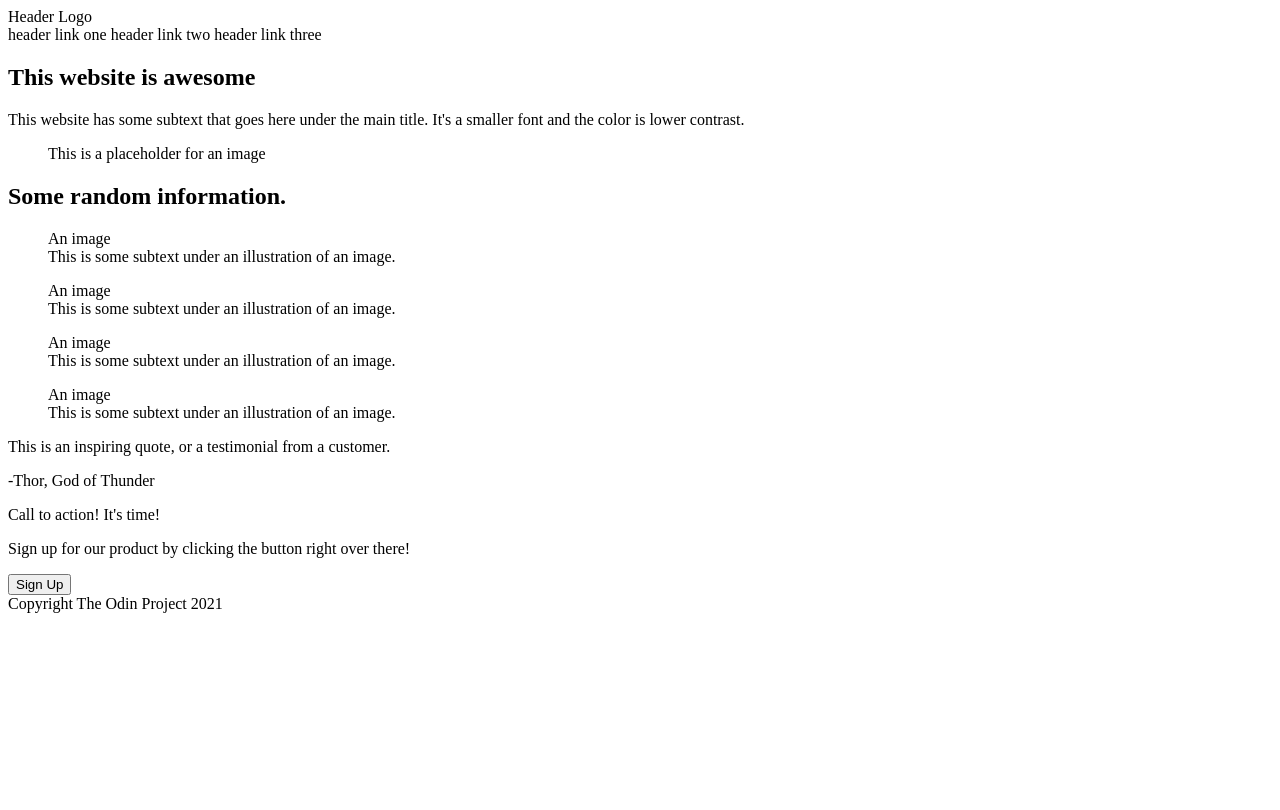
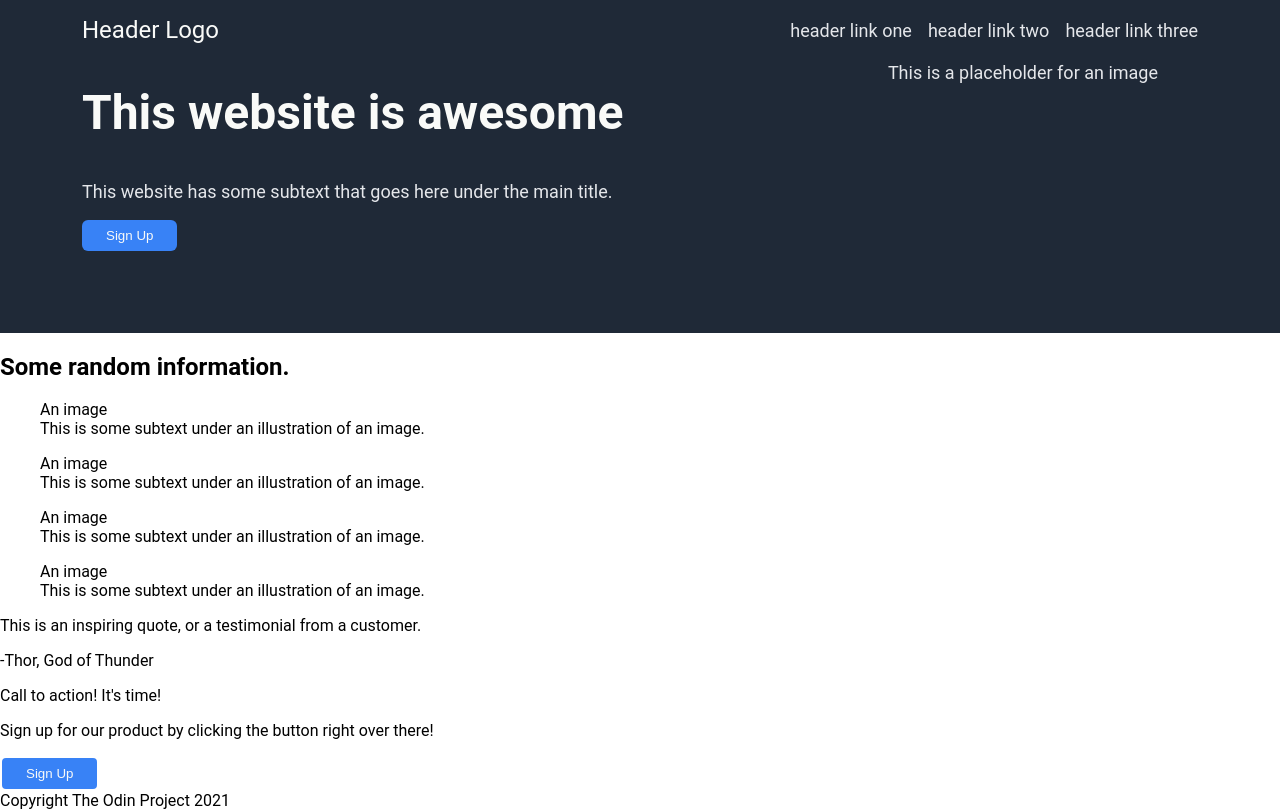
Before and after one commit to Gerry-St/odin-landing-page, a plain HTML site: page index.html in a window 1280 px wide. Drawn offline with Linux system fonts and the light colour scheme.

Commit message:
Add css and style header, hero, buttons

```diff
--- a/index.html
+++ b/index.html
@@ -4,6 +4,7 @@
     <head>
         <meta charset="UTF-8">
         <title>Landing Page</title>
+        <link rel="stylesheet" href="./style.css">
     </head>
 
     <body>
@@ -17,8 +18,11 @@
         </header>
         <main>
             <section class="hero">
-                <h1>This website is awesome</h1>
-                <p>This website has some subtext that goes here under the main title. It's a smaller font and the color is lower contrast.</p>
+                <div class="hero-text">
+                    <h1 class="hero-heading">This website is awesome</h1>
+                    <p>This website has some subtext that goes here under the main title.</p>
+                    <button class="hero-button">Sign Up</button>
+                </div>
                 <figure>
                     <figcaption>
                         This is a placeholder for an image
--- /dev/null
+++ b/style.css
@@ -0,0 +1,59 @@
+/*  Stylesheet for Landing Page  */
+
+body {
+    font-family: "Roboto", "Arial", sans-serif;
+    margin: 0;
+}
+
+header {
+    display: flex;
+    justify-content: space-between;
+    align-items: center;
+    background-color: #1F2937;
+    color: #F9FAF8;
+    font-size: 24px;
+    padding-left: 82px;
+    padding-right: 82px;
+    padding-top: 16px;
+}
+
+.header-links {
+    color: #E5E7EB;
+    font-size: 18px;
+    display: flex;
+    justify-content: space-between;
+    align-items: center;
+    gap: 16px;
+}
+
+.hero {
+    display: flex;
+    justify-content: space-between;
+    background-color: #1F2937;
+    color: #E5E7EB;
+    font-size: 18px;
+    padding-left: 82px;
+    padding-right: 82px;
+    padding-bottom: 82px;
+}
+
+.hero-heading {
+    color: #F9FAF8;
+    font-size: 48px;
+}
+
+.hero-text {
+}
+
+button {
+    background-color: #3882F6;
+    color: #F9FAF8;
+    border-radius: 6px;
+    padding: 8px 24px;
+    border-color: white;
+    border-style: solid;
+}
+
+.hero-button {
+    border-style: none;
+}
```
